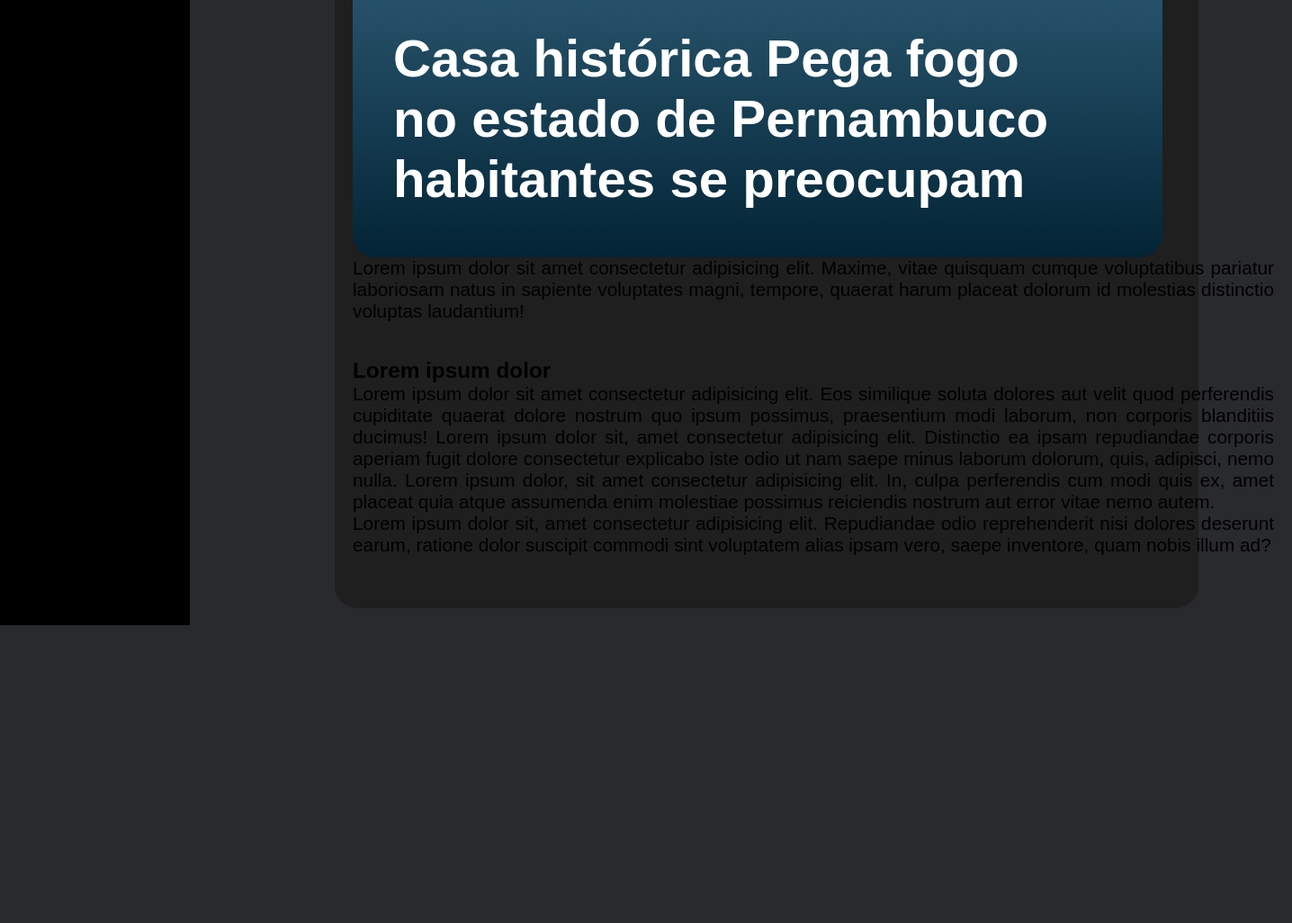
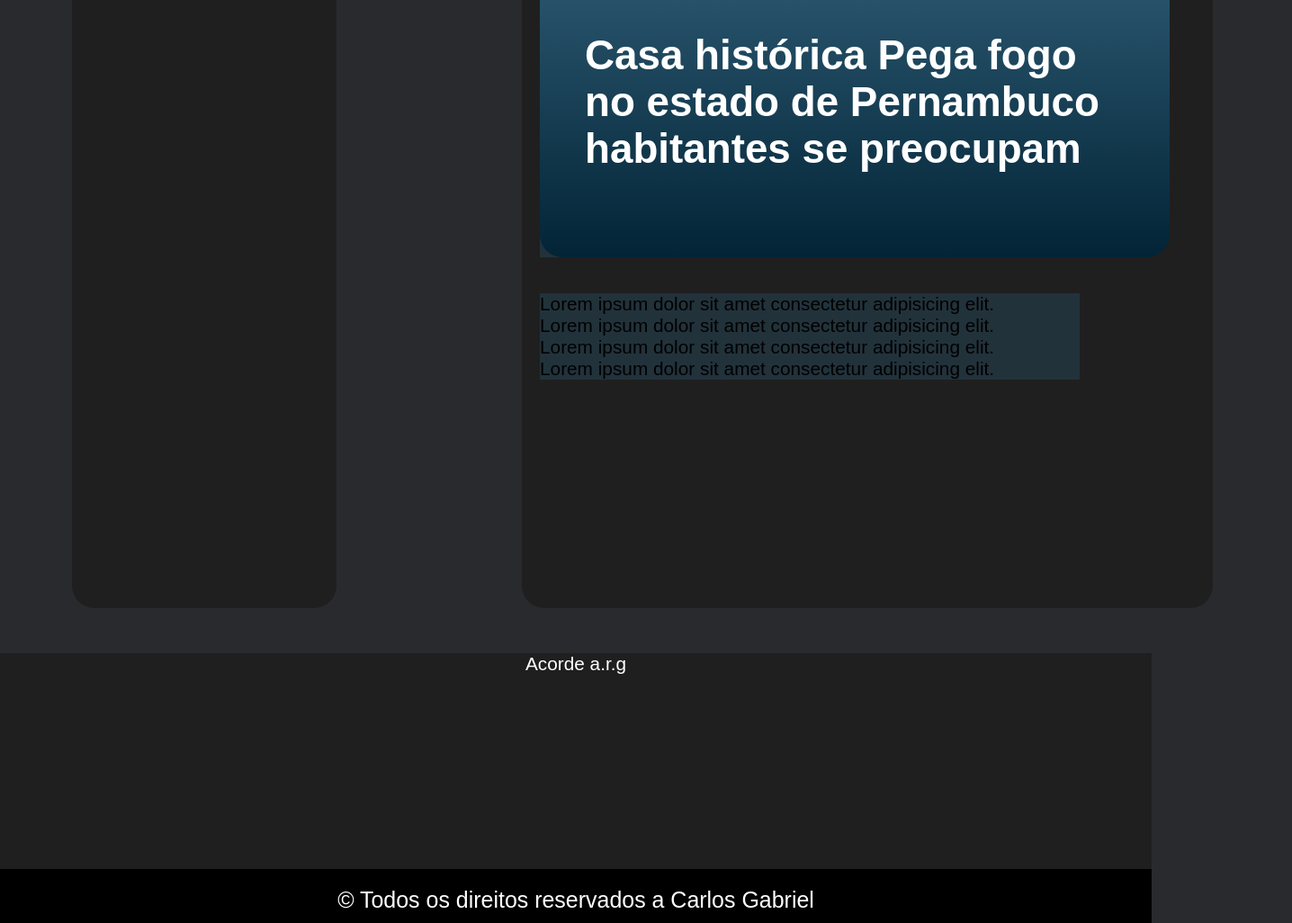
Before and after one commit to CarlosGabrielRocha/arg, a plain HTML site: page faster_news/index.html in a window 1280 px wide. Shown: the part 514-1540 px from the top of the page at 90% size, 1436 px wide, since content can reach past the window. Before the commit the page ends 1209 px from the top, so only its background shows below. Drawn offline with nearby package versions, Linux system fonts and the light colour scheme.

Commit message:
teste 0.3

```diff
--- a/faster_news/css/style.css
+++ b/faster_news/css/style.css
@@ -61,11 +61,11 @@
 }
 
 main {
-    width: 75vw;
+    width: 60vw;
     height: 110vh;
 
     margin-top: 100px;
-    margin-left: 372px;
+    margin-left: 580px;
 
     border-radius: 25px;
 
@@ -81,14 +81,17 @@
 }
 
 section.info {
-    width: 80vw;
     padding: 20px;
-    margin-left: auto;
     text-align: justify;
 }
 
+section.info > article {
+    width: 600px;
+    background-color: #28546c60;
+}
+
 #urgente {
-    width: 900px;
+    width: 700px;
 
     font-size: 3em;
     font-family: 'Cormorant Garamond', serif;
@@ -106,7 +109,7 @@
 
 div.logo {
     height: 300px;
-    width: 900px;
+    width: 700px;
 
     border-bottom-right-radius: 25px;
     border-bottom-left-radius: 25px;
@@ -116,8 +119,8 @@
 }
 
 div.logo > h1 {
-    padding: 45px;
-    font-size: 2.8em;
+    padding: 50px 0px 0px 50px;
+    font-size: 2.2em;
 }
 
 div.logo > h1:hover {
@@ -126,14 +129,45 @@
 }
 
 aside {
+    width: 23vw;
+    height: 110vh;
+    margin: 100px 0px 0px 80px;
+
+    border-radius: 25px;
+
     position: absolute;
     top: 210px;
-    width: 16.5vw;
-    height: 124.9vh;
-    background-color: black;
+
+    background-color: #1F1F1F;
     color: white;
 }
 
 article a {
     text-decoration: none;
 }
+
+footer {
+    height: 300px;
+    margin-top: 50px;
+
+    position: relative;
+
+    font-size: 1.3em;
+    text-align: center;
+
+    color: white;
+    background-color: #1F1F1F;
+}
+
+div#rodapé {
+    width: 100%;
+    height: 40px;
+    position: absolute;
+    bottom: 0;
+    padding-top: 20px;
+
+    font-size: 1.2em;
+    text-align: center;
+
+    background-color: black;
+}
--- a/faster_news/index.html
+++ b/faster_news/index.html
@@ -35,16 +35,15 @@
                         <h1>Casa histórica Pega fogo <br> no estado de Pernambuco <br> habitantes se preocupam</h1>
                     </div>
                 </a>
-                <p></p>
-                <p>Lorem ipsum dolor sit amet consectetur adipisicing elit. Maxime, vitae quisquam cumque voluptatibus pariatur laboriosam natus in sapiente voluptates magni, tempore, quaerat harum placeat dolorum id molestias distinctio voluptas laudantium!</p>
             </article>
         </section>
 
         <section class="info">
             <article>
-                <h1>Lorem ipsum dolor</h1>
-                <p>Lorem ipsum dolor sit amet consectetur adipisicing elit. Eos similique soluta dolores aut velit quod perferendis cupiditate quaerat dolore nostrum quo ipsum possimus, praesentium modi laborum, non corporis blanditiis ducimus! Lorem ipsum dolor sit, amet consectetur adipisicing elit. Distinctio ea ipsam repudiandae corporis aperiam fugit dolore consectetur explicabo iste odio ut nam saepe minus laborum dolorum, quis, adipisci, nemo nulla. Lorem ipsum dolor, sit amet consectetur adipisicing elit. In, culpa perferendis cum modi quis ex, amet placeat quia atque assumenda enim molestiae possimus reiciendis nostrum aut error vitae nemo autem.</p>
-                <p>Lorem ipsum dolor sit, amet consectetur adipisicing elit. Repudiandae odio reprehenderit nisi dolores deserunt earum, ratione dolor suscipit commodi sint voluptatem alias ipsam vero, saepe inventore, quam nobis illum ad?</p>
+               <p>Lorem ipsum dolor sit amet consectetur adipisicing elit.</p>
+               <p>Lorem ipsum dolor sit amet consectetur adipisicing elit.</p>
+               <p>Lorem ipsum dolor sit amet consectetur adipisicing elit.</p>
+               <p>Lorem ipsum dolor sit amet consectetur adipisicing elit.</p>
             </article>
         </section>
     </main>
@@ -53,7 +52,8 @@
             <p>Aside</p>
         </aside>
     <footer>
-
+        <p>Acorde a.r.g</p>
+        <div id="rodapé">&copy; Todos os direitos reservados a Carlos Gabriel</div>
     </footer>
 </body>
 </html>
```
